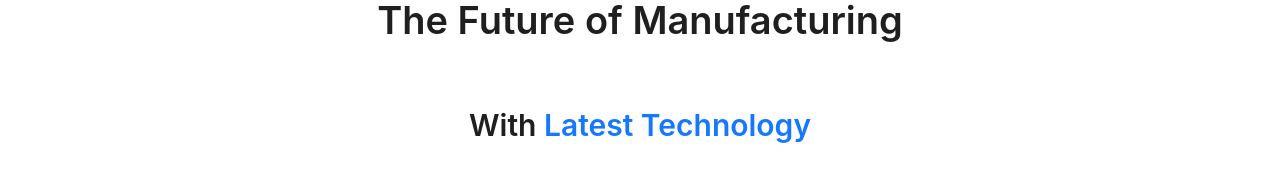
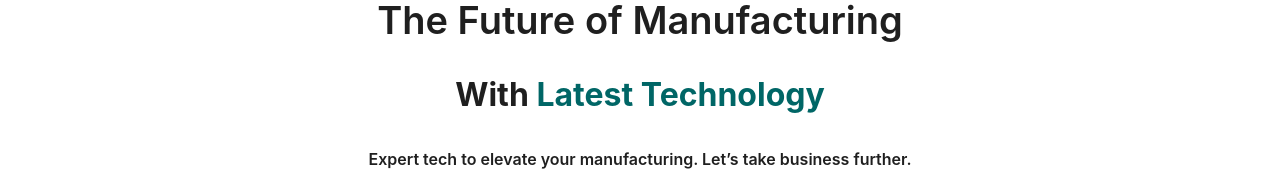
Before and after one commit to Chintan18018/Prodmast, a React (Vite) app: page / in a window 1280 px wide. Shown: the part 179-356 px from the top of the page. Built offline with nearby package versions, Linux system fonts and the light colour scheme.

Commit message:
herocomp change

```diff
--- a/src/components/HeroComp.jsx
+++ b/src/components/HeroComp.jsx
@@ -9,9 +9,9 @@ const HeroComp = () => {
       {/* Hero Section */}
       <Flex justify="center" align="center" vertical={true} gap="small">
         <Title>The Future of Manufacturing</Title>
-        <Title level={2}>
-          With <span style={{ color: "#1677ff" }}>Latest Technology</span>
-        </Title>
+        <Text style={{ fontSize: '32px', fontWeight: 'bold' }}>
+          With <span style={{ color: "#006666" }}>Latest Technology</span>
+        </Text>
         <Title level={5} style={{ textAlign: "center" }}>
           Expert tech to elevate your manufacturing. Let’s take business
           further.
```
